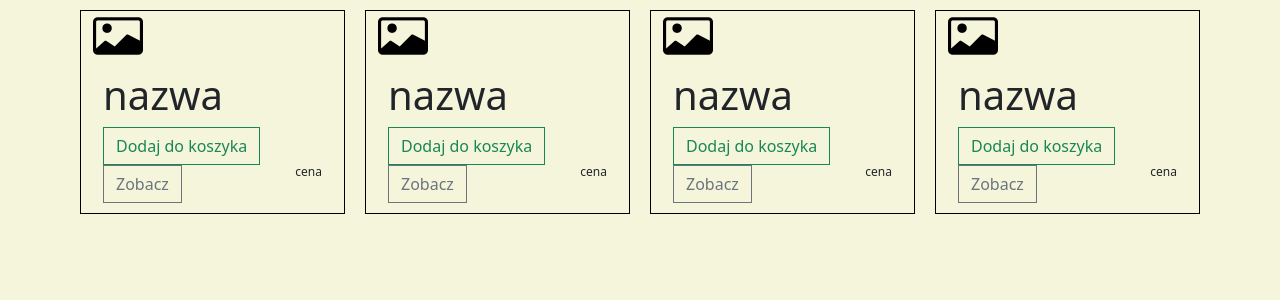
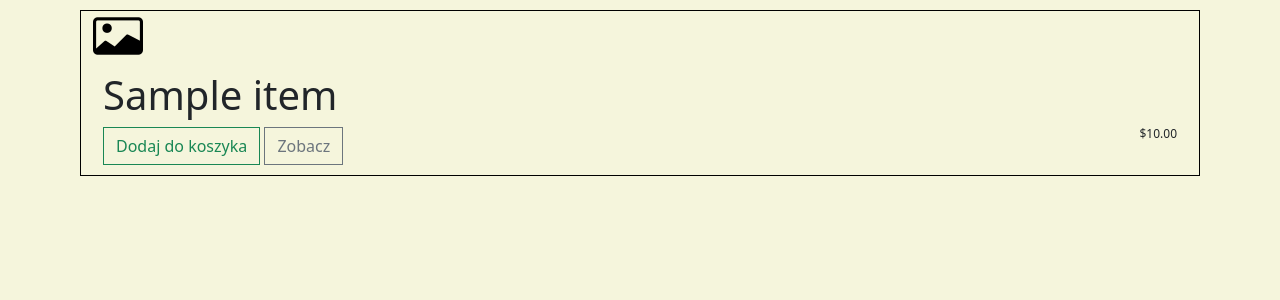
Before and after one commit to Majdzel/Projekt-Sklep, a Django app: template kabelek/templates/shop/shop.html in a window 1280 px wide. Shown: the part 66-366 px from the top of the page. Run offline with Django 4.2, Linux system fonts and the light colour scheme; the template is opened without the code that fills it: most values are stand-ins (such as "Sample title", 1, 10 or a date in 2020).

Commit message:
wyświetlanie przedmiotów na stornie

```diff
--- a/kabelek/shop/models.py
+++ b/kabelek/shop/models.py
@@ -7,8 +7,8 @@ from django.urls import reverse
 class items(models.Model):
 
     #GROSZE!!
+    name = models.CharField(max_length=30)
     price = models.IntegerField(default=0)
-    name = models.CharField(max_length=30)
     quantity = models.IntegerField(default=0)
 
 
--- a/kabelek/shop/views.py
+++ b/kabelek/shop/views.py
@@ -1,5 +1,5 @@
 from django.shortcuts import render
-from .models import items
+from .models import *
 
 def itemsList(request):
 
@@ -9,7 +9,8 @@ def itemsList(request):
     return render(request, 'shop/itemsList.html', context)
 
 def shop(request):
-    context = {}
+    allItems = items.objects.all()
+    context = {'allItems': allItems}
     return render(request, 'shop/shop.html', context)
 
 def cart(request):
--- a/kabelek/templates/shop/cart.html
+++ b/kabelek/templates/shop/cart.html
@@ -4,6 +4,7 @@
 
     <div class="row">
         <div class="col_cart">
+            <br>
             <a class="btn btn-secondary" href="{% url 'shop'%}">Kontynuuj zakupy</a>
             <table class="table">
                 <tr>
--- a/kabelek/templates/shop/shop.html
+++ b/kabelek/templates/shop/shop.html
@@ -2,45 +2,18 @@
 {% load static %}
 {% block content %}
     <div class="row">
+
+        {% for items in allItems %}
         <div class="col">
             <img src="{% static 'images/card-image.png' %}">
             <div class="item_box">
-                <h1>nazwa</h1>
+                <h1>{{items.name}}</h1>
                 <button type="button" class="btn btn-outline-success">Dodaj do koszyka</button>
                 <a class="btn btn-outline-secondary" href="#">Zobacz</a>
-                <h2 class="cena" style="float: right">cena</h2>
+                <h2 class="cena" style="float: right">${{items.price|floatformat:2}}</h2>
             </div>
         </div>
-
-        <div class="col">
-            <img src="{% static 'images/card-image.png' %}">
-            <div class="item_box">
-                <h1>nazwa</h1>
-                <button type="button" class="btn btn-outline-success">Dodaj do koszyka</button>
-                <a class="btn btn-outline-secondary" href="#">Zobacz</a>
-                <h2 class="cena" style="float: right">cena</h2>
-            </div>
-        </div>
-
-        <div class="col">
-            <img src="{% static 'images/card-image.png' %}">
-            <div class="item_box">
-                <h1>nazwa</h1>
-                <button type="button" class="btn btn-outline-success">Dodaj do koszyka</button>
-                <a class="btn btn-outline-secondary" href="#">Zobacz</a>
-                <h2 class="cena" style="float: right">cena</h2>
-            </div>
-
-        </div>
-
-        <div class="col">
-            <img src="{% static 'images/card-image.png' %}">
-            <div class="item_box">
-                <h1>nazwa</h1>
-                <button type="button" class="btn btn-outline-success">Dodaj do koszyka</button>
-                <a class="btn btn-outline-secondary" href="#">Zobacz</a>
-                <h2 class="cena" style="float: right">cena</h2>
-            </div>
+        {% endfor %}
 
         </div>
 
```
Also changed, not shown: kabelek/templates/shop/ordering.html (+4 -4 lines), kabelek/db.sqlite3.
